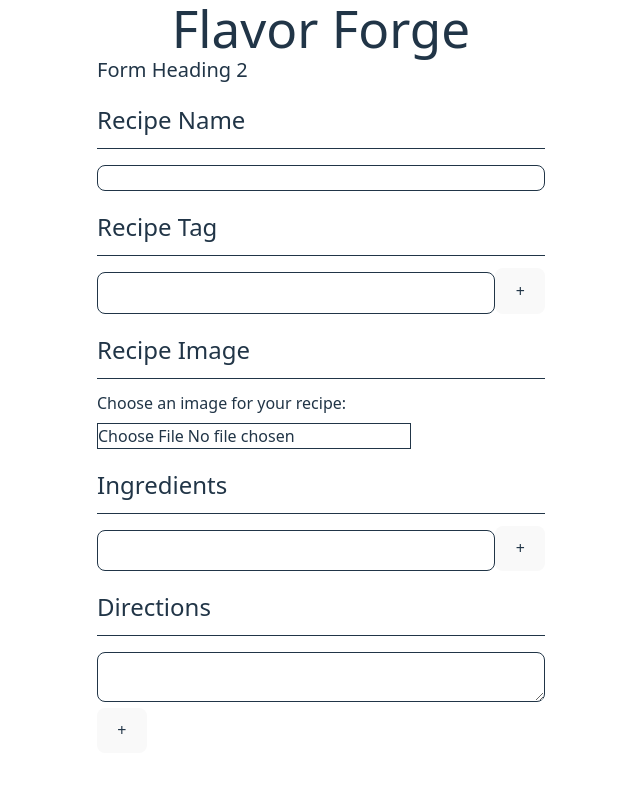
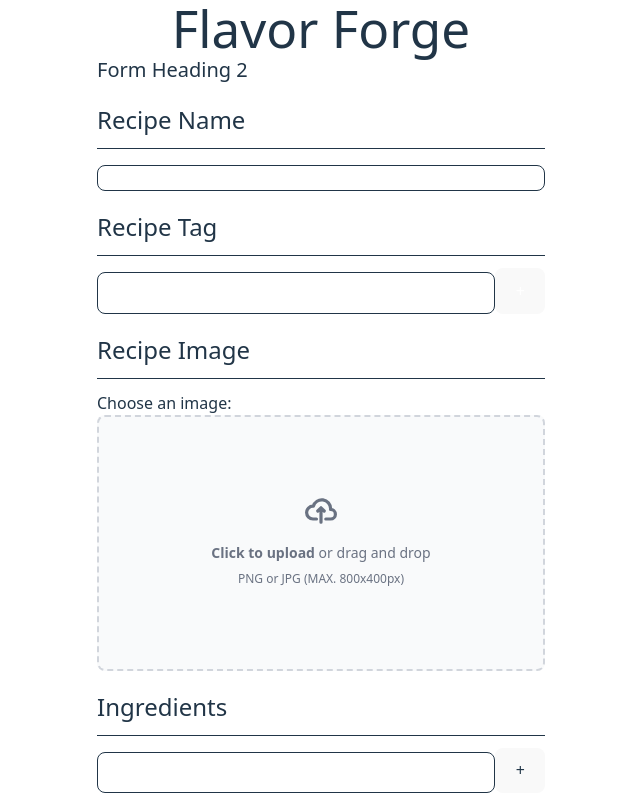
Before and after one commit to Thiettan/flavor-forge, a React (Vite) app: page / in a window 1280 px wide. Shown: the top 800 px of the page, without its empty margins (319-959 px from the left). Built offline with nearby package versions, Linux system fonts and the light colour scheme.

Commit message:
added WIP drag & drop file

```diff
--- a/src/components/AddBtn.jsx
+++ b/src/components/AddBtn.jsx
@@ -1,7 +1,31 @@
 import React from "react";
 
-const AddBtn = () => {
-  return <button className="">+</button>;
+const AddBtn = ({
+  children,
+  type = "button",
+  variant = "primary",
+  className = "",
+  ...props
+}) => {
+  const baseStyles =
+    "inline-flex items-center justify-center px-4 py-2 rounded-md font-medium focus:outline-none focus:ring-2 focus:ring-offset-2 transition";
+
+  const variants = {
+    primary: "bg-blue-600 text-white hover:bg-blue-700 focus:ring-blue-500",
+    secondary:
+      "bg-gray-200 text-gray-800 hover:bg-gray-300 focus:ring-gray-400",
+    danger: "bg-red-600 text-white hover:bg-red-700 focus:ring-red-500",
+  };
+
+  return (
+    <button
+      type={type}
+      className={`${baseStyles} ${variants[variant]} ${className}`}
+      {...props}
+    >
+      {children}
+    </button>
+  );
 };
 
 export default AddBtn;
--- a/src/components/RecipeImgInput.jsx
+++ b/src/components/RecipeImgInput.jsx
@@ -3,35 +3,41 @@ import { useState } from "react";
 const RecipeImgInput = () => {
   const [preview, setPreview] = useState(null);
 
-  const handleImageChange = (e) => {
-    const file = e.target.files[0];
-    if (!file) return; //prevents the function from continuing if user cancels & no file was selected
+  const handleImageChange = (file) => {
+    if (!file) return; // failsafe in case if user cancels
+
+    // Check file size
+    if (file.size > 1024 * 1024) {
+      alert("File is too large. Please select an image under 1MB.");
+      return;
+    }
 
     const reader = new FileReader();
     reader.onloadend = () => {
-      //callback func for reader.readAsDataURL()
-      // This runs after the file has finished being read
+      // callback func
+      // below executes after FileReader finishes
       setPreview(reader.result);
     };
-    reader.readAsDataURL(file); // Starts the async reading process & converts the file to a base64 string
+    reader.readAsDataURL(file);
+  };
+
+  const handleDrop = (e) => {
+    e.preventDefault();
+    e.stopPropagation();
+    const file = e.dataTransfer.files[0];
+    handleImageChange(file);
+  };
+
+  const handleDragOver = (e) => {
+    e.preventDefault();
+    e.stopPropagation();
   };
 
   return (
     <div className="mb-5">
       <h3 className="text-2xl mb-3">Recipe Image</h3>
       <hr className="mb-3" />
-      <label htmlFor="RecipeForger-RecipeImage">
-        Choose an image for your recipe:
-      </label>
-
-      <input
-        type="file"
-        id="RecipeForger-RecipeImage"
-        className="border mt-2"
-        name="RecipeImage"
-        accept="image/png, image/jpeg"
-        onChange={handleImageChange}
-      />
+      <label htmlFor="RecipeForger-RecipeImage">Choose an image:</label>
 
       {preview && (
         <div className="mt-4">
@@ -39,6 +45,50 @@ const RecipeImgInput = () => {
           <img src={preview} alt="Preview" className="w-full rounded border" />
         </div>
       )}
+
+      <div
+        className="flex items-center justify-center w-full"
+        onDrop={handleDrop}
+        onDragOver={handleDragOver}
+      >
+        <label
+          htmlFor="RecipeForger-RecipeImage"
+          className="flex flex-col items-center justify-center w-full h-64 border-2 border-gray-300 border-dashed rounded-lg cursor-pointer bg-gray-50 dark:hover:bg-gray-800 dark:bg-gray-700 hover:bg-gray-100 dark:border-gray-600 dark:hover:border-gray-500 dark:hover:bg-gray-600"
+        >
+          <div className="flex flex-col items-center justify-center pt-5 pb-6">
+            <svg
+              className="w-8 h-8 mb-4 text-gray-500 dark:text-gray-400"
+              aria-hidden="true"
+              xmlns="http://www.w3.org/2000/svg"
+              fill="none"
+              viewBox="0 0 20 16"
+            >
+              <path
+                stroke="currentColor"
+                strokeLinecap="round"
+                strokeLinejoin="round"
+                strokeWidth="2"
+                d="M13 13h3a3 3 0 0 0 0-6h-.025A5.56 5.56 0 0 0 16 6.5 5.5 5.5 0 0 0 5.207 5.021C5.137 5.017 5.071 5 5 5a4 4 0 0 0 0 8h2.167M10 15V6m0 0L8 8m2-2 2 2"
+              />
+            </svg>
+            <p className="mb-2 text-sm text-gray-500 dark:text-gray-400">
+              <span className="font-semibold">Click to upload</span> or drag and
+              drop
+            </p>
+            <p className="text-xs text-gray-500 dark:text-gray-400">
+              PNG or JPG (MAX. 800x400px)
+            </p>
+          </div>
+          <input
+            type="file"
+            id="RecipeForger-RecipeImage"
+            name="RecipeImage"
+            className="hidden"
+            accept="image/png, image/jpeg"
+            onChange={(e) => handleImageChange(e.target.files[0])}
+          />
+        </label>
+      </div>
     </div>
   );
 };
--- a/src/components/RecipeTagInput.jsx
+++ b/src/components/RecipeTagInput.jsx
@@ -1,4 +1,5 @@
 import { useState } from "react";
+import AddBtn from "./AddBtn";
 
 const RecipeTagInput = ({ tag, handleAddTag }) => {
   const [inputValue, setInputValue] = useState("");
@@ -21,14 +22,14 @@ const RecipeTagInput = ({ tag, handleAddTag }) => {
             setInputValue(e.target.value);
           }}
         />
-        <button
-          className=""
+        <AddBtn
+          variant="primary"
           onClick={(e) => {
             handleAddTag(e, inputValue);
           }}
         >
           +
-        </button>
+        </AddBtn>
       </div>
       <ul className="mt-4 list-disc list-inside text-sm">
         {tag.map((item, idx) => (
```
